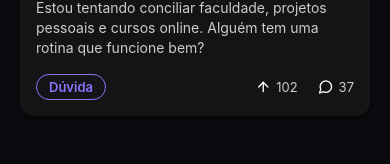
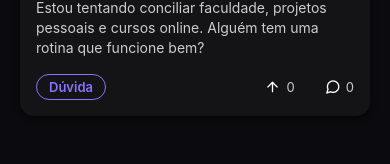
Before and after one commit to Escola-de-Ti/app-frontend, a React Native app: screen / in a window 390 px wide. Shown: the part 136-300 px from the top of the page. Built offline with nearby package versions, Linux system fonts and the light colour scheme.

Commit message:
refactor: adicionando upovote incremental e estilização

```diff
--- a/src/components/PostCard.tsx
+++ b/src/components/PostCard.tsx
@@ -11,6 +11,8 @@ import { Feather } from '@expo/vector-icons';
 
 export function PostCard() {
   const [menuVisible, setMenuVisible] = useState(false);
+  const [hasUpvoted, setHasUpvoted] = useState(false);
+  const [upvotes, setUpvotes] = useState(0);
 
   const post = {
     userName: 'Gabriel Marassi',
@@ -20,8 +22,16 @@ export function PostCard() {
     description:
       'Estou tentando conciliar faculdade, projetos pessoais e cursos online. Alguém tem uma rotina que funcione bem?',
     tag: 'Dúvida',
-    upvotes: 102,
-    comments: 37,
+    comments: 0,
+  };
+
+  const handleUpvote = () => {
+    if (hasUpvoted) {
+      setUpvotes(upvotes - 1);
+    } else {
+      setUpvotes(upvotes + 1);
+    }
+    setHasUpvoted(!hasUpvoted);
   };
 
   return (
@@ -58,10 +68,15 @@ export function PostCard() {
         </View>
 
         <View style={styles.stats}>
-          <View style={styles.statItem}>
-            <Feather name="arrow-up" size={16} color="#fff" />
-            <Text style={styles.statText}>{post.upvotes}</Text>
-          </View>
+          <TouchableOpacity onPress={handleUpvote} activeOpacity={0.8}>
+            <View style={[styles.upvoteContainer, hasUpvoted && styles.upvoteActive]}>
+              <Feather name="arrow-up" size={16} color={hasUpvoted ? '#003d2b' : '#fff'} />
+              <Text style={[styles.upvoteText, hasUpvoted && styles.upvoteTextActive]}>
+                {upvotes}
+              </Text>
+            </View>
+          </TouchableOpacity>
+
           <View style={styles.statItem}>
             <Feather name="message-circle" size={16} color="#fff" />
             <Text style={styles.statText}>{post.comments}</Text>
@@ -206,11 +221,31 @@ const styles = StyleSheet.create({
     fontSize: 13,
   },
 
+  upvoteContainer: {
+    flexDirection: 'row',
+    alignItems: 'center',
+    gap: 6,
+    backgroundColor: 'transparent',
+    borderRadius: 20,
+    paddingVertical: 4,
+    paddingHorizontal: 10,
+  },
+  upvoteText: {
+    color: '#ccc',
+    fontSize: 13,
+  },
+  upvoteActive: {
+    backgroundColor: '#6ef7c3',
+  },
+  upvoteTextActive: {
+    color: '#003d2b',
+    fontWeight: '600',
+  },
+
   modalOverlay: {
     flex: 1,
     backgroundColor: 'transparent',
   },
-
   menu: {
     position: 'absolute',
     right: 20,
@@ -225,7 +260,6 @@ const styles = StyleSheet.create({
     shadowOffset: { width: 0, height: 4 },
     elevation: 10,
   },
-
   menuItem: {
     flexDirection: 'row',
     alignItems: 'center',
```
